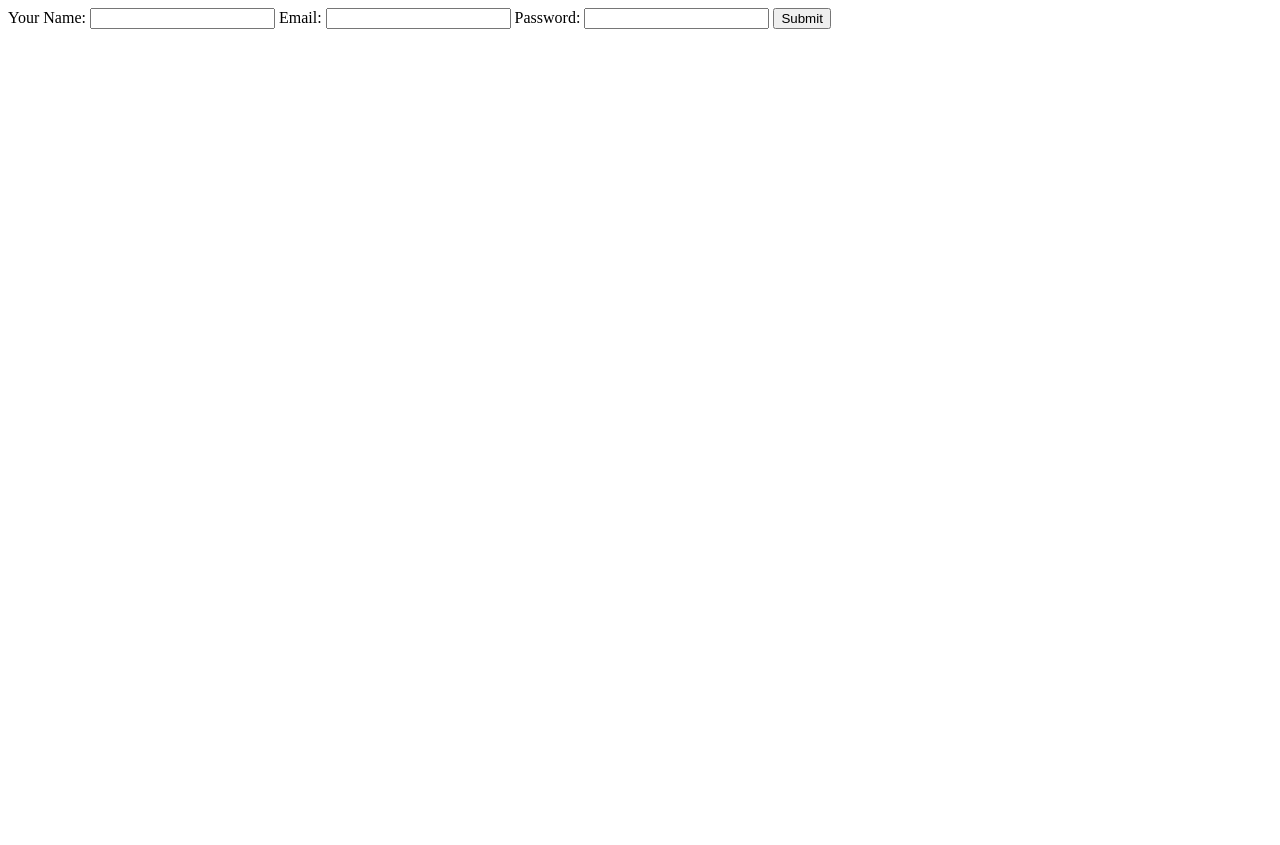
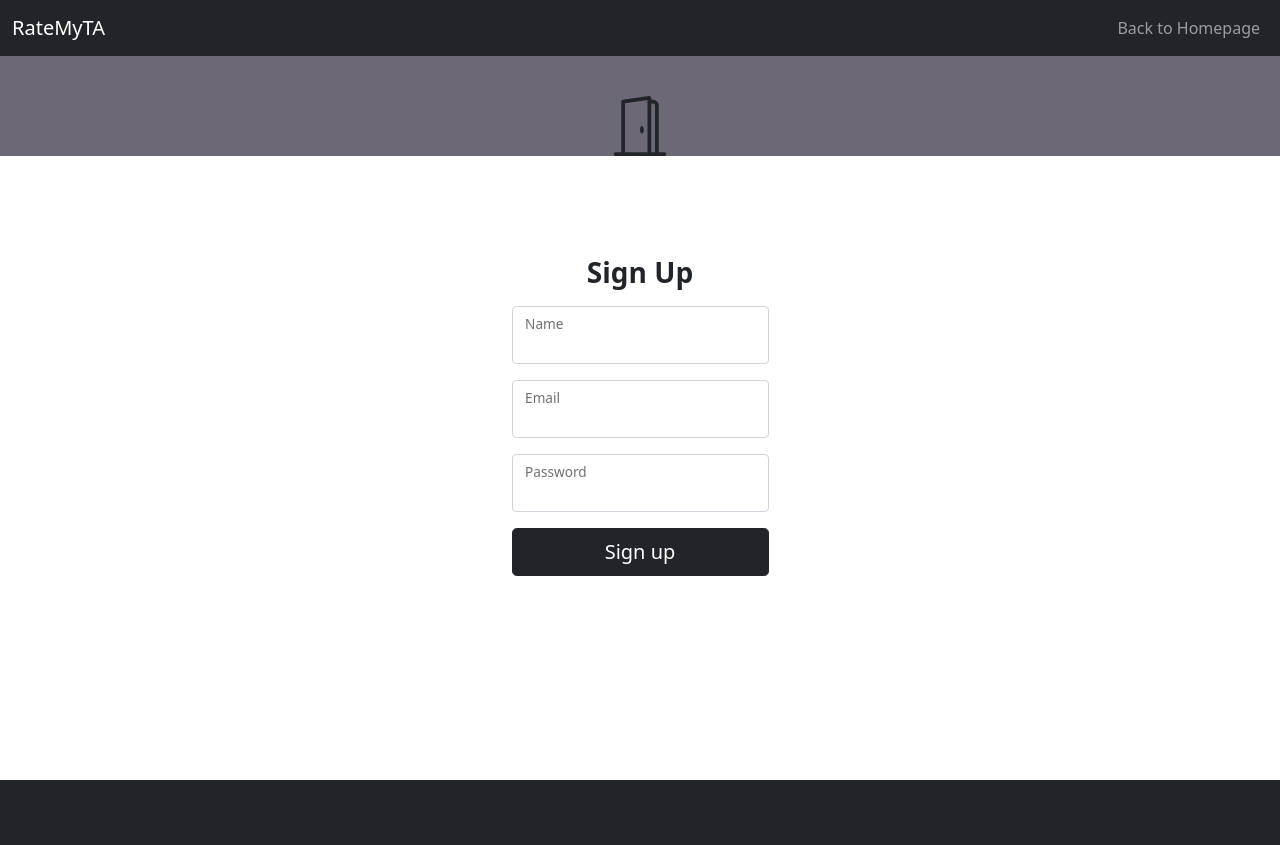
Before and after one commit to lcsulbaran/rate-my-ta, a Django app: page /signup/ in a window 1280 px wide. Before the commit the page ends 29 px from the top, so only its background shows below. Run offline with Django 4.2, Linux system fonts and the light colour scheme; some libraries are stand-ins or nearby versions.

Commit message:
front to back with front end pages

```diff
--- a/BackEndTesting/project/RateMyTA/forms.py
+++ b/BackEndTesting/project/RateMyTA/forms.py
@@ -2,9 +2,10 @@ import email
 from django import forms
 
 class SignupForm(forms.Form):
-    name = forms.CharField(label = 'Your Name', max_length = 100)
-    email = forms.CharField(label = 'Email', max_length = 100)
-    password = forms.CharField(label = 'Password', max_length = 100)
+    #name = forms.CharField(label = 'Your Name', max_length = 100)
+    name = forms.CharField(widget=forms.TextInput(attrs={'class': 'form-control', 'id': 'floatingInput'}))
+    email = forms.CharField(widget=forms.EmailInput(attrs={'class': 'form-control', 'id': 'floatingInput'}))
+    password = forms.CharField(widget=forms.PasswordInput(attrs={'class': 'form-control', 'id': 'floatingPassword'}))
 
 class LoginForm(forms.Form):
     email = forms.CharField(label = 'Email', max_length = 100)
--- a/BackEndTesting/project/RateMyTA/templates/signup.html
+++ b/BackEndTesting/project/RateMyTA/templates/signup.html
@@ -1,41 +1,92 @@
-<html>
-    <body>
-    <!-- <body>
-        <h1>PAGE TRANSTITION TEST</h1>
-        <input type="text" id="name">Name
-        <br>
-        <input type="text" id="email">Email
-        <br>
-        <input type="password" id="password">Password
-        <br>
-        <a href='done'>
-            <input type = "submit">
-        </a>
-        <form action ='/info/' method = "post">
-            <input type="text" id="name" type = "text" name = "your_name" value = "{{ current_name }}">Name
-            <br>
-            <input type="text" id="email" type "text" name = "email" value = "{{ current_email }}">Email
-            <br>
-            <input type="password" id="password" type "text" name = "password" value = "{{ current_password }}">Password
-            <br>
-            <a href='done'>
-                <input type = "submit">
-            </a>
-        </form>
-    </body>
+<html lang="en"><head>
+    <meta charset="utf-8">
+    <meta name="viewport" content="width=device-width, initial-scale=1">
+    <meta name="description" content="">
+    <meta name="author" content="Mark Otto, Jacob Thornton, and Bootstrap contributors">
+    <meta name="generator" content="Hugo 0.88.1">
+    <title>Login/Signup</title>
+
+    <link rel="canonical" href="https://getbootstrap.com/docs/5.1/examples/sign-in/">
+
+
+    <!-- Bootstrap core CSS -->
+    <link href="https://cdn.jsdelivr.net/npm/bootstrap@5.1.3/dist/css/bootstrap.min.css" rel="stylesheet" integrity="sha384-1BmE4kWBq78iYhFldvKuhfTAU6auU8tT94WrHftjDbrCEXSU1oBoqyl2QvZ6jIW3" crossorigin="anonymous">
+    <link rel="stylesheet" href="path/to/font-awesome/css/font-awesome.min.css">
+
+    <!-- Custom styles for this template -->
+    <link href="signin.css" rel="stylesheet">
+  </head>
+  <body class="text-center" data-new-gr-c-s-check-loaded="14.1052.0" data-gr-ext-installed="">
+
+    <header>
+        <nav class="navbar navbar-expand-lg navbar-dark bg-dark">
+            <div class="container-fluid">
+              <a class="navbar-brand" href="#">RateMyTA</a>
+              <button class="navbar-toggler" type="button" data-bs-toggle="collapse" data-bs-target="#navbarNavAltMarkup" aria-controls="navbarNavAltMarkup" aria-expanded="false" aria-label="Toggle navigation">
+                <span class="navbar-toggler-icon"></span>
+              </button>
+              <div class="collapse navbar-collapse" id="navbarNavAltMarkup">
+                <div class="navbar-nav ms-auto">
+                  <a class="nav-link" href="#">Back to Homepage</a>
+                </div>
+              </div>
+            </div>
+          </nav>
+    </header>
+
+    <div class = "h-5" style = "background-color: #6d6875;">
+      <svg xmlns="http://www.w3.org/2000/svg" style = "margin-top: 40px" width="60" height="60" fill="currentColor" class="bi bi-door-open" viewBox="0 0 16 16">
+        <path d="M8.5 10c-.276 0-.5-.448-.5-1s.224-1 .5-1 .5.448.5 1-.224 1-.5 1z"/>
+        <path d="M10.828.122A.5.5 0 0 1 11 .5V1h.5A1.5 1.5 0 0 1 13 2.5V15h1.5a.5.5 0 0 1 0 1h-13a.5.5 0 0 1 0-1H3V1.5a.5.5 0 0 1 .43-.495l7-1a.5.5 0 0 1 .398.117zM11.5 2H11v13h1V2.5a.5.5 0 0 0-.5-.5zM4 1.934V15h6V1.077l-6 .857z"/>
+      </svg>
+    </div>
+
+<!-- <div class = "h-125" style = "display: inline-block; width: 100%; background-color: #6d6875;">
+  <form style = "display:inline-block; padding: 100px;">
+    <h1 class="h3 mb-3 fw-bold">Log In</h1>
+
+    <div class="form-floating mb-3">
+      <input type="email" class="form-control" id="floatingInput" placeholder="name@example.com">
+      <label for="floatingInput">Email address</label>
+    </div>
+    <div class="form-floating mb-3">
+      <input type="password" class="form-control" id="floatingPassword" placeholder="Password">
+      <label for="floatingPassword">Password</label>
+    </div>
+
+    <button class="w-100 btn btn-lg btn-dark" type="submit">Log In</button>
+  </form> -->
+
+
+
+    <form method = "POST" action = "" style = "display: inline-block; padding: 100px;">
+        {% csrf_token %}
+      <h1 class="h3 mb-3 fw-bold">Sign Up</h1>
+
+      <div class="form-floating mb-3">
+          {{form.name}}
+        <!-- <input type="text" class="form-control" id="floatingInput" placeholder="name@example.com"> -->
+        <label for="floatingInput">Name</label>
+      </div>
+      <div class="form-floating mb-3">
+          {{form.email}}
+        <!-- <input type="email" class="form-control" id="floatingPassword" placeholder="Password"> -->
+        <label for="floatingPassword">Email</label>
+      </div>
+      <div class="form-floating mb-3">
+          {{form.password}}
+        <!-- <input type="password" class="form-control" id="floatingPassword" placeholder="Password"> -->
+        <label for="floatingPassword">Password</label>
+      </div>
+
+      <button name="submit" class="w-100 btn btn-lg btn-dark" type="submit">Sign up</button>
+
+    </form>
+    <p class="mt-5 mb-3 text-white">©RateMyTA 2022</p>
+</div>
+
+
+<footer class="mt-auto bg-dark text-white-50" style="min-height: 65px; margin-top: 50px;"></footer>
+
+</body>
 </html>
-</html> -->
-
-<form action = "" method = "post">
-    {% csrf_token %}
-    {{form}}
-    <input type = "submit" name = "submit" value = "Submit"/>
-</form>
-
-{% if submitbutton == "Submit" %}
-<h1> Your first name is {{ full_name }}</h1>
-<h1> Your email is {{ email }}</h1>
-<h1> Your password is {{ password }} </h1>
-{% endif %}
-    </body>
-</html>
```
